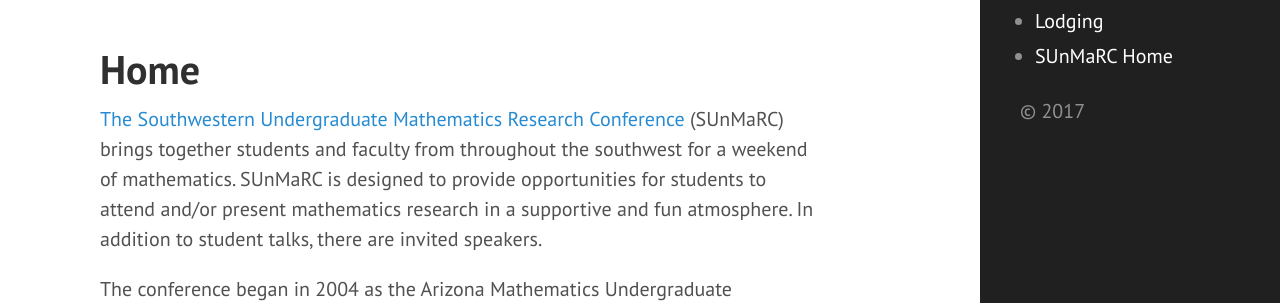
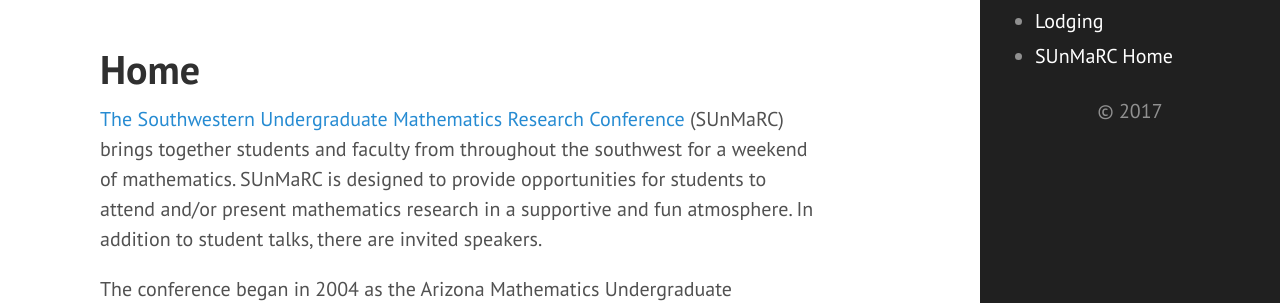
Before and after one commit to NAUMathStat/sunmarc2017, a Jekyll site: the page built from index.md, in a window 1280 px wide. Shown: the part 186-489 px from the top of the page. Built offline with Jekyll 4.4.1, drawn with Linux system fonts in a browser that asks for light colours.

Commit message:
Another try

```diff
--- a/_includes/sidebar.html
+++ b/_includes/sidebar.html
@@ -18,7 +18,11 @@
 </ul>
 
 <div class="sidebar-nav-item">
-<p text-align:"center">&copy; {{ site.time | date: '%Y' }}</p>
+<p>
+<center>
+&copy; {{ site.time | date: '%Y' }}
+</center>
+</p>
 </div>
 
 </nav>
```
